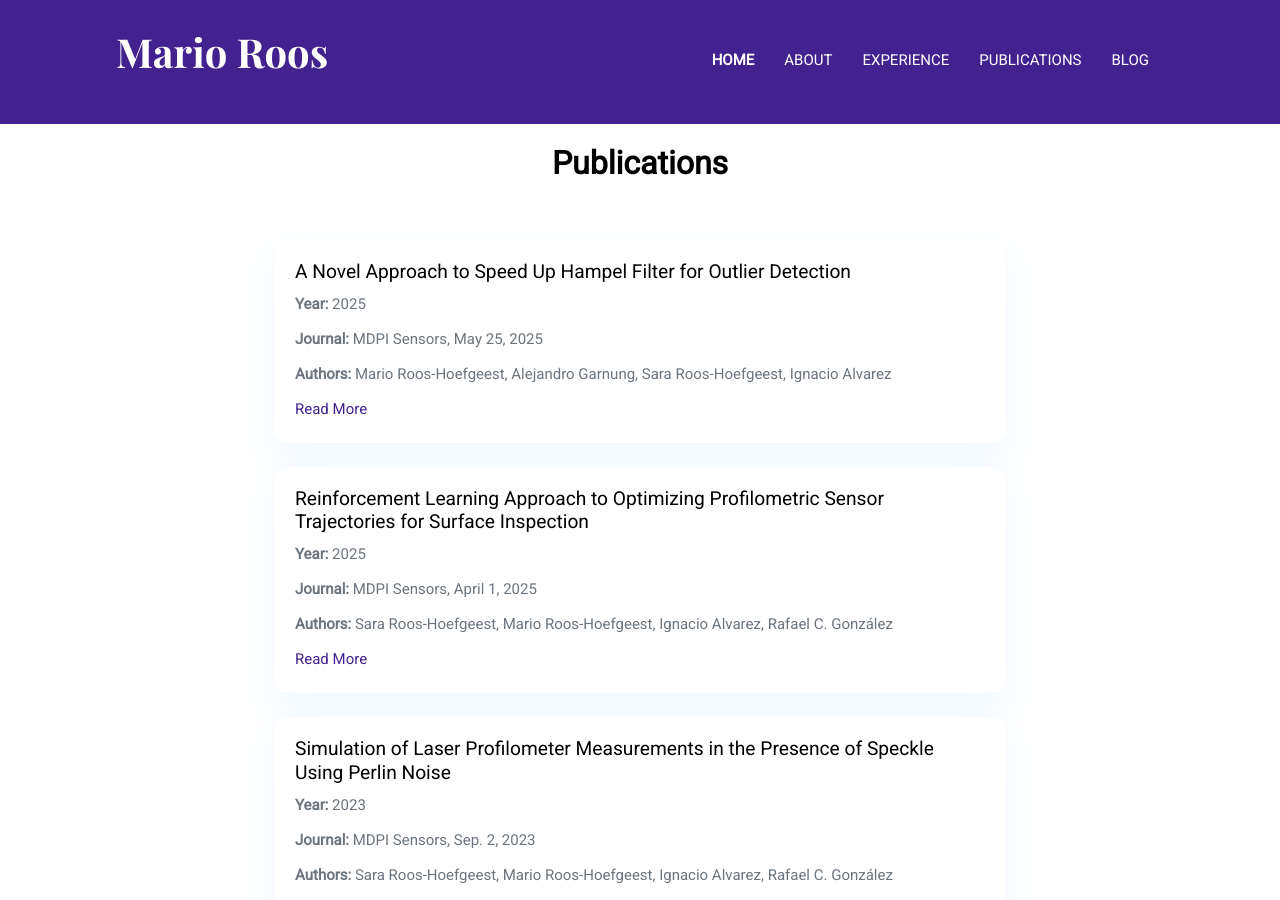
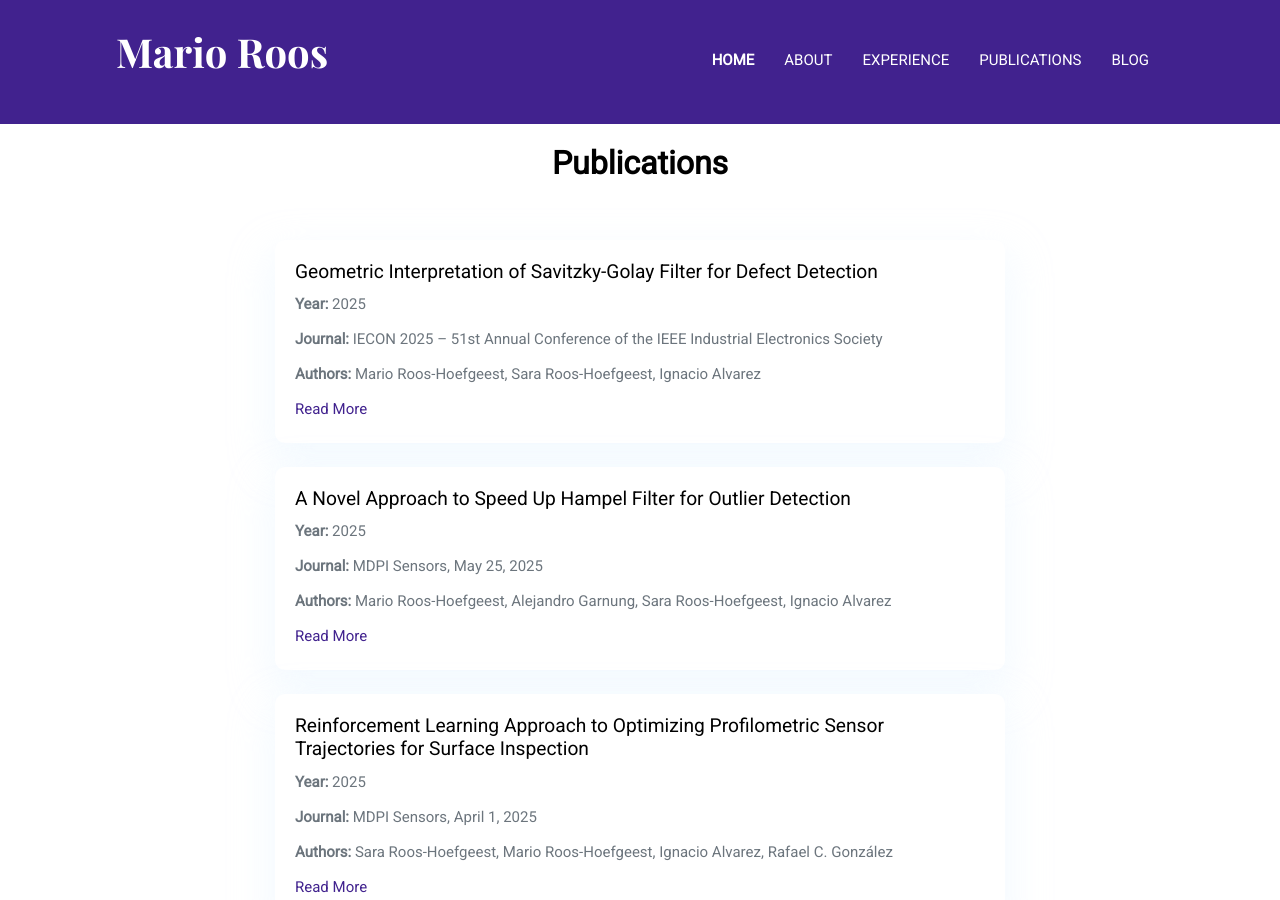
Before and after one commit to mariorht/me, a Jekyll site: the page built from _pages/publications.html, in a window 1280 px wide and 900 px high, scrolled down 350 px. Built offline with Jekyll 4.4.1, drawn with Linux system fonts in a browser that asks for light colours.

Commit message:
Añadido IECON

```diff
--- a/_data/settings.yml
+++ b/_data/settings.yml
@@ -243,6 +243,14 @@ publications-title: Publications
 publications:
   - {
       year: "2025",
+      title: " Geometric Interpretation of Savitzky-Golay Filter for Defect Detection",
+      journal: "IECON 2025 – 51st Annual Conference of the IEEE Industrial Electronics Society",
+      link: "https://doi.org/10.1109/IECON58223.2025.11221956",
+      authors: "Mario Roos-Hoefgeest, Sara Roos-Hoefgeest, Ignacio Alvarez",
+
+    }
+  - {
+      year: "2025",
       title: " A Novel Approach to Speed Up Hampel Filter for Outlier Detection ",
       journal: "MDPI Sensors, May 25, 2025",
       link: "https://doi.org/10.3390/s25113319",
```
